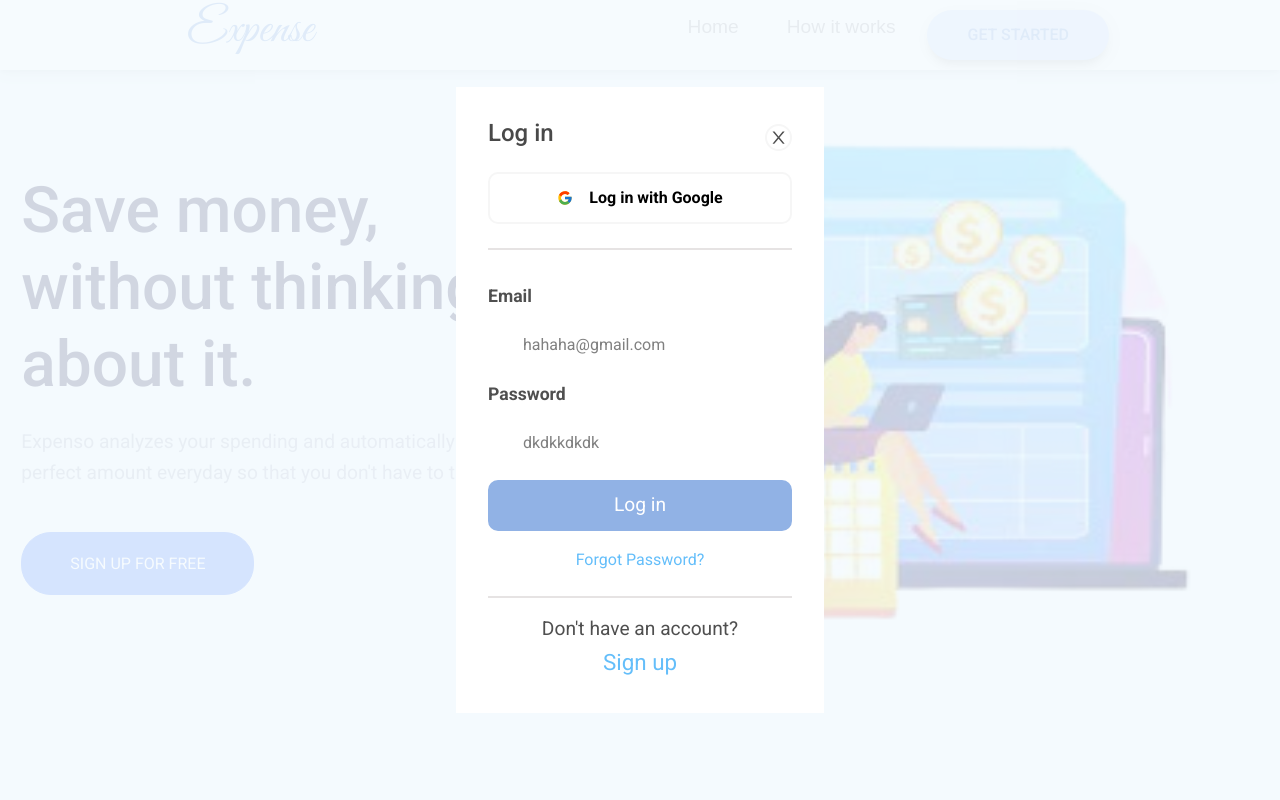
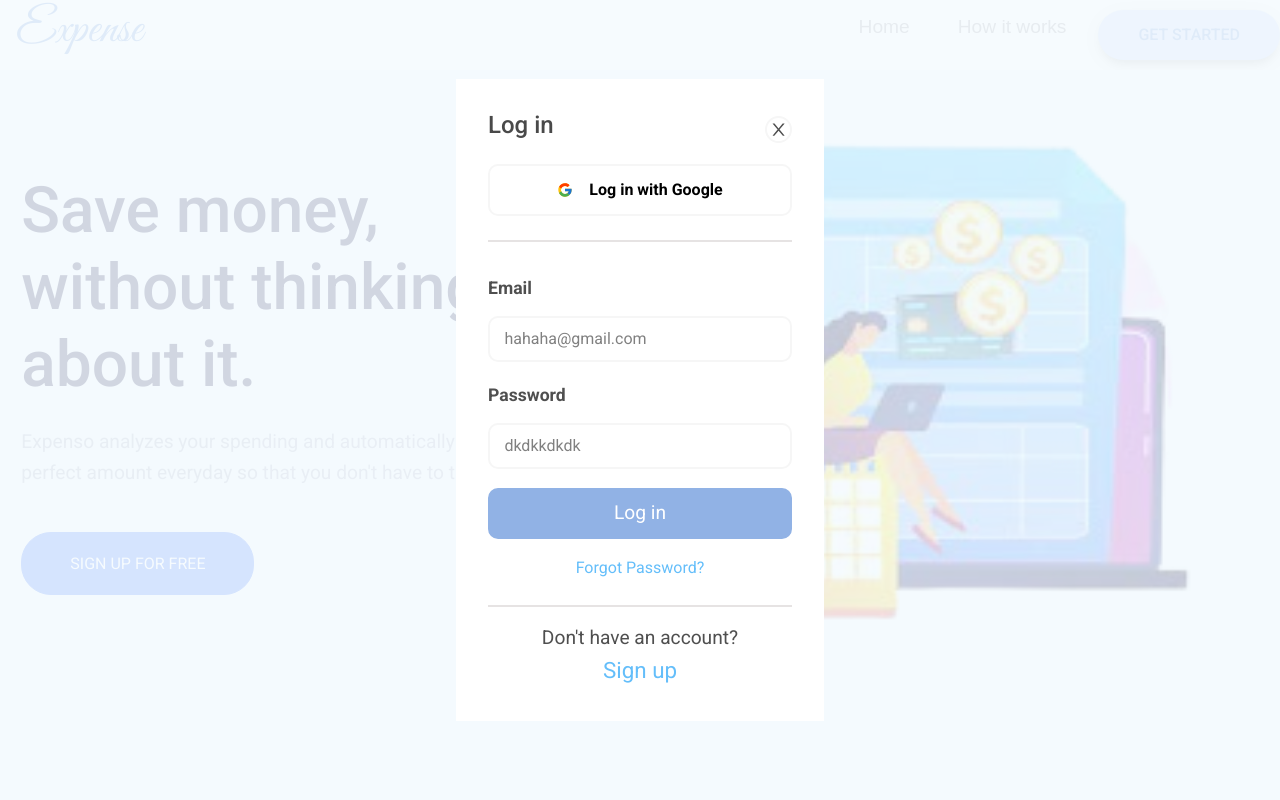
Before and after one commit to Esiyankey/Expense-Tracker, a React (Vite) app: page / in a window 1280 px wide. Both pictures are taken after a click on the button "GET STARTED". Shown: the top 800 px of the page. Built offline with nearby package versions, Linux system fonts and the light colour scheme; a web font is replaced by a local one.

Commit message:
changes made

```diff
--- a/src/components/Modal.jsx
+++ b/src/components/Modal.jsx
@@ -35,13 +35,12 @@ export const Modal = ({ handleCloseModal }) => {
   };
   const handleSignUp = async () => {
     try {
-      const userCredentials = await createUserWithEmailAndPassword(
+       await createUserWithEmailAndPassword(
         auth,
         signupEmail,
         signupPassword
       );
       console.log("signed up");
-      const user = userCredentials.user;
       navigate("/home");
     } catch (error) {
       alert("error");
@@ -67,7 +66,7 @@ export const Modal = ({ handleCloseModal }) => {
             <div className="underline"></div>
             <form>
               <label htmlFor="Full name ">Full Name</label>
-              <input type="text" placeholder="Grace" />
+              <input type="text" placeholder="Grace" className="signup-input" />
               <label className="label" htmlFor="email">
                 Email
               </label>
@@ -128,6 +127,7 @@ export const Modal = ({ handleCloseModal }) => {
                 onChange={(e) => {
                   setLoginEmail(e.target.value);
                 }}
+                className="signup-input"
               />
               <label className="label" htmlFor="password">
                 Password
@@ -138,6 +138,7 @@ export const Modal = ({ handleCloseModal }) => {
                 onChange={(e) => {
                   setLoginPassword(e.target.value);
                 }}
+                className="signup-input"
               />
               <button className="loginbtn" onClick={handleLogin}>
                 Log in
--- a/src/components/Navbar.jsx
+++ b/src/components/Navbar.jsx
@@ -36,7 +36,7 @@ export const Navbar = ({ handleShowLinks, handleCloseLinks, showLinks }) => {
   return (
     <>
       {showModal && <Modal handleCloseModal={handleCloseModal} />}
-      <div className={`navbar ${scroll ? "navbar-active" : ""}`}>
+      <div className={`Navbar ${scroll ? "navbar-Active" : ""}`}>
         <div className="logo">
           <h2>Expense</h2>
         </div>
--- a/src/styles/navbar.css
+++ b/src/styles/navbar.css
@@ -22,7 +22,7 @@ h2 {
   font-size: 1.5rem;
 }
 
-.navbar {
+.Navbar {
   display: flex;
   justify-content: space-between;
   align-items: center;
@@ -37,7 +37,7 @@ h2 {
   z-index: 10;
   transition: 0.3 ease;
 }
-.navbar-active {
+.navbar-Active {
   background-color: #f4fafe;
   box-shadow: rgba(0, 0, 0, 0.15) 1.95px 1.95px 2.6px;
 }
@@ -147,8 +147,8 @@ form{
   border: 2.24px solid #f6f6f6;
   margin-bottom: 1.2rem;
   border-radius:10px ;
-  width: 90%;
-  padding: 0.7rem 0.9rem;
+  width: 100%;
+  padding: 0.5rem 0.9rem;
   display: block;
 }
 .signup-input:focus{
```
